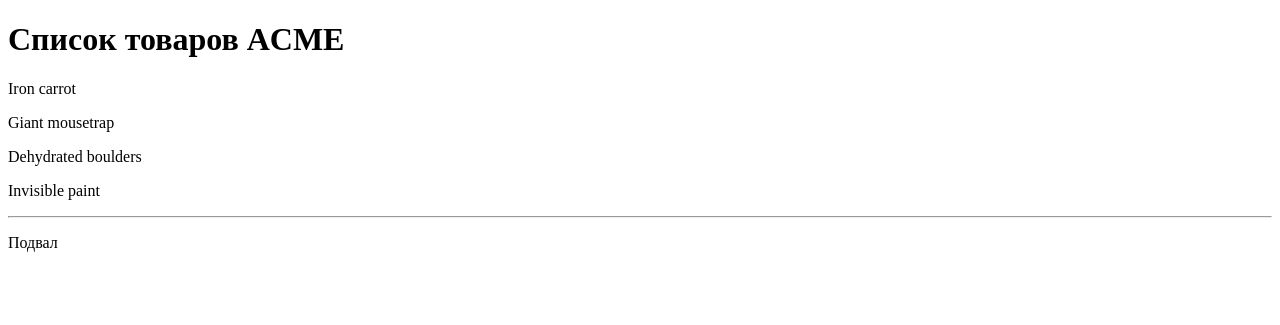
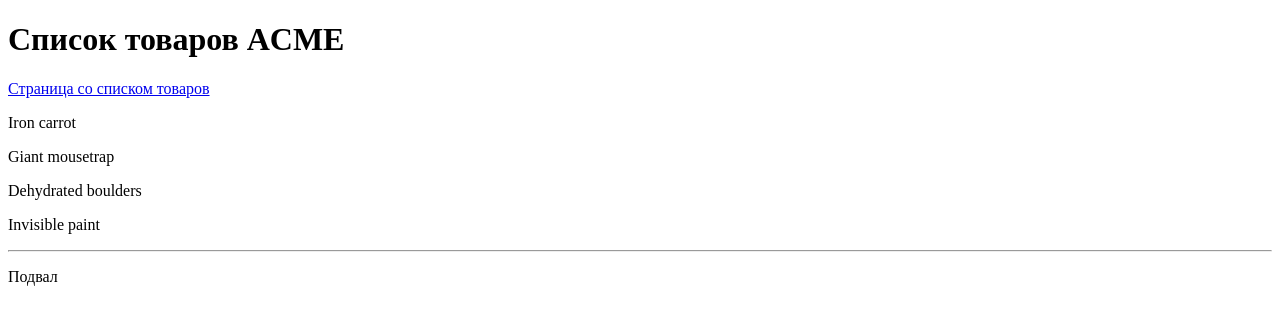
Before and after one commit to DoonyFreeman/Django_suite, a Django app: page /catalog/ in a window 1280 px wide. Shown: the part 34-359 px from the top of the page. Run offline with Django 5.2, Linux system fonts and the light colour scheme.

Commit message:
added links in catalog

```diff
--- a/catalog/urls.py
+++ b/catalog/urls.py
@@ -1,9 +1,10 @@
 from django.urls import path
 from . import views
+app_name = 'catalog'
 
 urlpatterns = [
-    path('', views.product_list),       # Страница со списком товаров (catalog/)
-    path('<slug:category>/', views.product_category),       # Категория товаров (catalog/something/)
-
+    path('', views.product_list, name='product_list'),       # Страница со списком товаров (catalog/)
+    path('<>/', views.product_category),       # Категория товаров (catalog/something/)
+    path('<int:pk>/', views.product_detail, name='product_detail'),
 
 ]
--- a/catalog/views.py
+++ b/catalog/views.py
@@ -18,3 +18,14 @@ def product_list(request):              # Функция для обработк
 
 def product_category(request, category):            # Функция для обработки запроса на страницу категории товаров (catalog/something)
     return HttpResponse(f"Категория {category}")
+
+def product_detail(request, pk):            # Функция для обработки запроса на страницу товара (catalog/123)
+    if pk == 1:
+        template_name = 'catalog/product_detail.html'
+        title = 'Страница товара ACME'
+        context = {
+            'title': title
+        }
+        return render(request, template_name, context)
+    else:
+        return HttpResponse(f"Страница товара {pk} не найдена")
--- a/templates/catalog/product_list.html
+++ b/templates/catalog/product_list.html
@@ -1,6 +1,9 @@
  {% extends "base.html" %}
  {% block content %}
    <h1>{{ title }}</h1>
+   <a href="{% url 'catalog:product_list' %}">
+    Страница со списком товаров
+   </a>
    {% for product in products %}
     <p>{{ product }}</p>
     {% if forloop.last %}
```
Also changed, not shown: templates/catalog/product_detail.html (added, +7 -0 lines).
